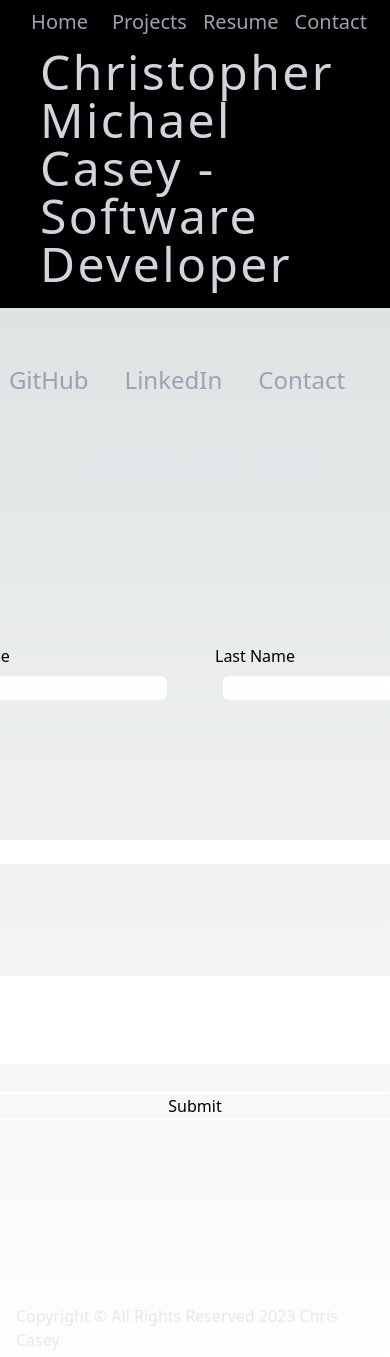
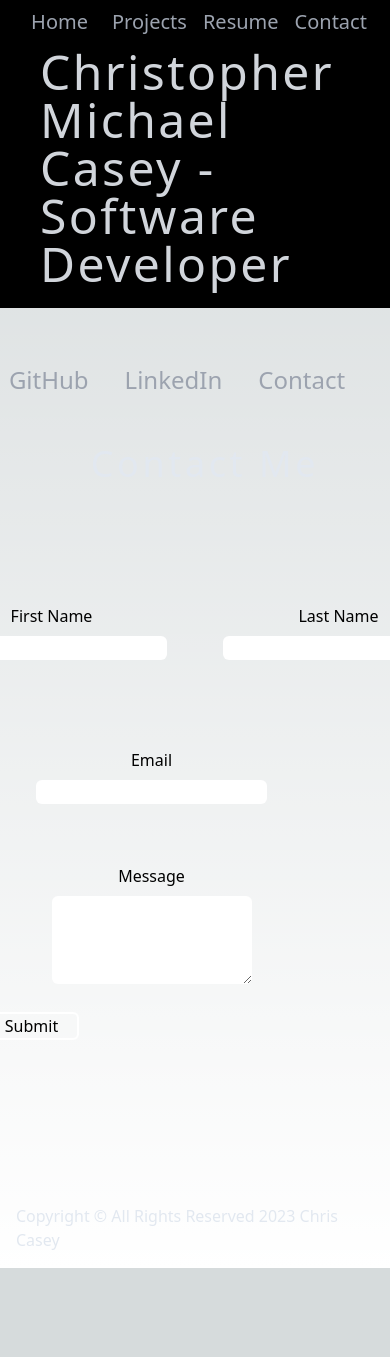
Before and after one commit to ChrisCasey-codestuff/MyPort, a Next.js app: page /contact in a window 390 px wide. Shown: the top 1357 px of the page. After the commit the page ends 1268 px from the top, so only its background shows below. Built offline with nearby package versions, Linux system fonts and the light colour scheme.

Commit message:
adjusts form layout on small devices

```diff
--- a/pages/contact.js
+++ b/pages/contact.js
@@ -9,26 +9,30 @@ export default function Contact() {
       <p className="text-4xl font-extralight tracking-widest text-slate-200 ml-5">Contact Me</p>
       <div className="flex flex-row mt-10 mb-32">
         <div>
-          <form className="flex flex-col p-10 rounded-md" action="https://getform.io/f/ab2831ce-9681-4e89-9a86-6652d337ba8c" method="POST">
-            <div className="flex flex-row justify-start pb-5 pt-5 m-10">
-              <div className="flex flex-col m-5">
-              <p>First Name</p>
-              <input type="text" name="first name" className="m-2 rounded-md"></input>
+          <form className="flex flex-col lg:p-10  md:p-10 sm:p-5 rounded-md sm:w-1/2" action="https://getform.io/f/ab2831ce-9681-4e89-9a86-6652d337ba8c" method="POST">
+            <div className="flex flex-row justify-start pb-5 pt-5 lg:m-10 sm:m-5 md:m-5">
+              <div className="flex flex-col m-5 justify-center items-center">
+                <p>First Name</p>
+                <input type="text" name="first name" className="m-2 rounded-md"></input>
               </div>
-              <div className="flex flex-col m-5">
+              <div className="flex flex-col m-5  justify-center items-center">
                 <p>Last Name</p>
-              <input type="text" name="last name" className="m-2 rounded-md"></input>
+                <input type="text" name="last name" className="m-2 rounded-md"></input>
               </div>
             </div>
-            <div className="flex flex-col m-5">
+            <div className="ml-60">
+            <div className="flex flex-col m-5  justify-center items-center">
             <p>Email</p>
             <input type="text" name="email" className="m-2 mb-10 rounded-md"></input>
             </div>
-            <div className="flex flex-col m-5">
+            <div className="flex flex-col m-5 justify-center items-center">
               <p>Message</p>
               <textarea name="message"className="m-2 pt-10 rounded-md text-black"></textarea>
             </div>
-            <input type="submit" className="border-2 border-white rounded-md"></input>
+            </div>
+            <div className="flex flex-row justify-center">
+              <input type="submit" className="border-2 border-white rounded-md sm:w-1/3 md:w-2/3 lg:w-2/3"></input>
+            </div>
           </form>
         </div>
       </div>
--- a/pages/resume.js
+++ b/pages/resume.js
@@ -59,7 +59,7 @@ export default function Resume() {
       </div>
 
       <a className="lg:ml-10 md:ml-14 lg:pl-10 md:pl-10 lg:mr-36 md:mr-36" href="../public/myRes.pdf" download>
-      <div data-aos="flip-left" data-aos-duration="1000" className="flex flex-row items-end justify-end border-2 border-gray-400 hover:border-gray-300 bg-black m-5 mr-40 rounded-md p-5 w-1/2 sm:ml-32 lg:ml-0 md:ml-0">
+      <div data-aos="flip-left" data-aos-duration="1000" className="flex flex-row items-end justify-end border-2 border-gray-400 hover:border-gray-300 bg-black m-5 mr-40 rounded-md p-5 w-1/2 sm:ml-32 lg:ml-0 md:ml-0 sm:w-2/3">
         <div className=" text-gray-300 text-2xl font-extralight p-20">
             <p className="text-gray-300 hover:text-gray-400 pl-10 pr-10 pt-5 pb-5">Download My Resume</p>
         </div>
```
